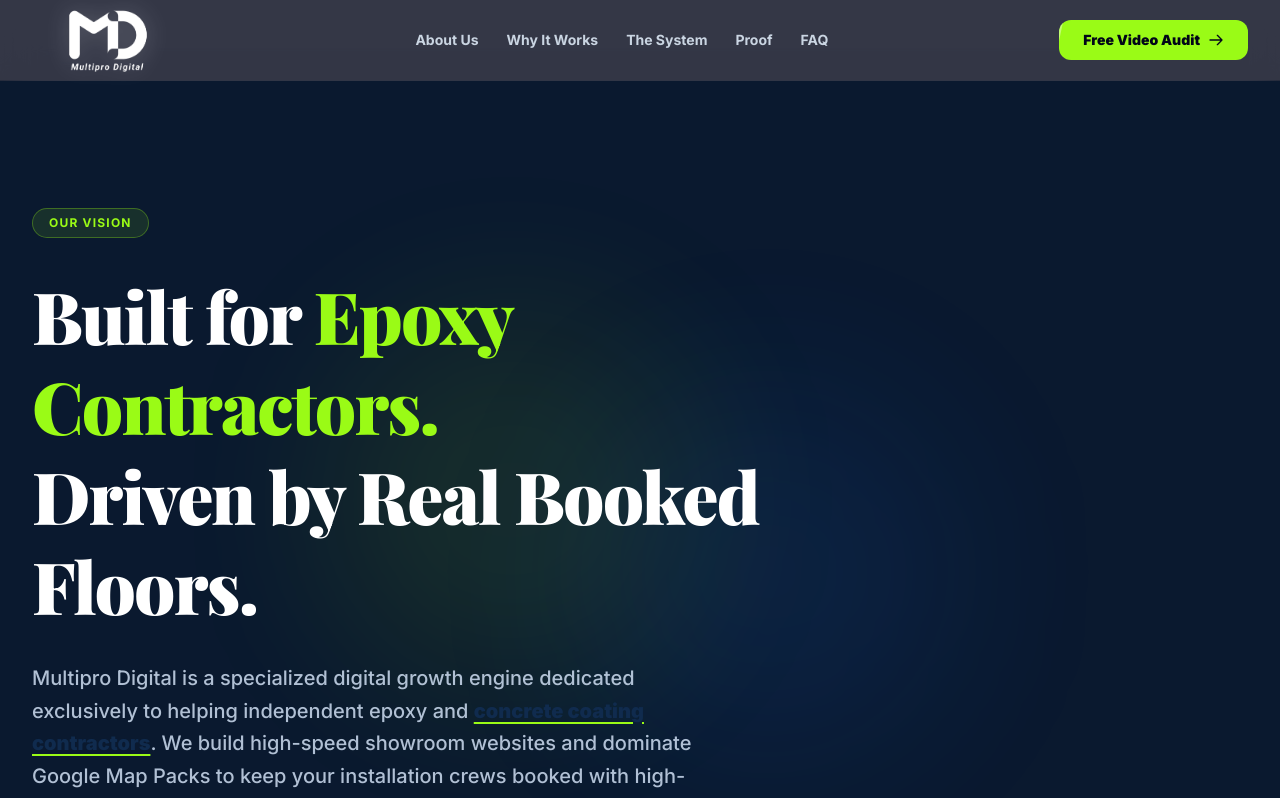
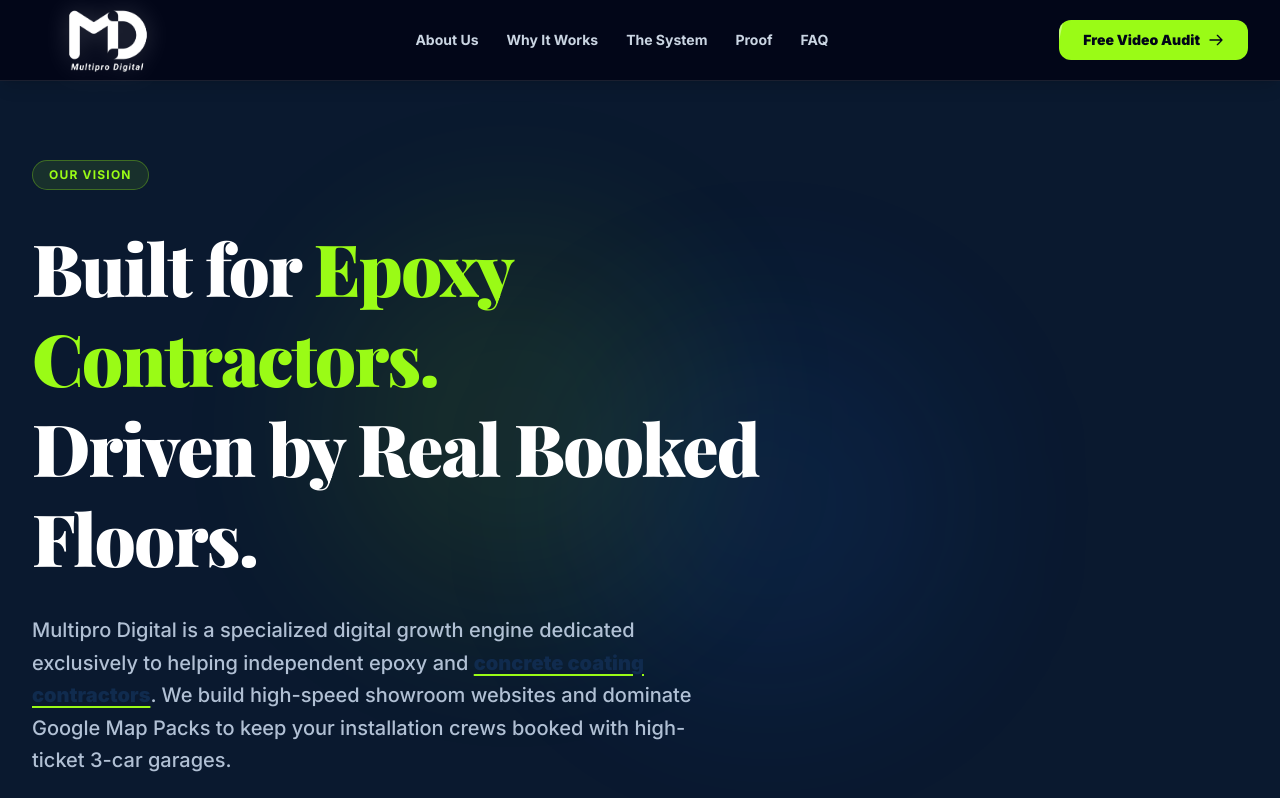
Before and after one commit to mahabubkabir40-ai/multipro-digital, a Next.js app: page /about in a window 1280 px wide. Shown: the top 798 px of the page. Built offline with nearby package versions, Linux system fonts and the light colour scheme; a web font is replaced by a local one.

Commit message:
Lock navbar menu color to solid obsidian dark across all current and future pages

```diff
--- a/src/app/about/page.tsx
+++ b/src/app/about/page.tsx
@@ -17,9 +17,9 @@ export default function AboutPage() {
   ];
 
   return (
-    <main className="flex-grow pt-20">
+    <main className="flex-grow">
       {/* Hero Section */}
-      <section className="relative py-24 md:py-32 overflow-hidden bg-[#0a192f]">
+      <section className="relative pt-32 pb-20 md:pt-40 md:pb-28 overflow-hidden bg-[#0a192f]">
         {/* Premium Dark Gradient Backdrop */}
         <div className="absolute inset-0 bg-[radial-gradient(ellipse_at_top,_var(--tw-gradient-stops))] from-[#1A365D] via-[#0a192f] to-[#0a192f]" />
 
--- a/src/app/contact/page.tsx
+++ b/src/app/contact/page.tsx
@@ -45,7 +45,7 @@ export default function ContactPage() {
 
   return (
     <>
-      <div className="bg-[#0b1f38] min-h-screen pt-32 pb-24 relative overflow-hidden mt-20">
+      <div className="bg-[#0b1f38] min-h-screen pt-32 pb-24 relative overflow-hidden">
         {/* Background Grid Pattern */}
         <div className="absolute inset-0 opacity-[0.03] z-0" style={{ backgroundImage: 'radial-gradient(#0f172a 1px, transparent 1px)', backgroundSize: '40px 40px' }} />
 
--- a/src/components/Navbar.tsx
+++ b/src/components/Navbar.tsx
@@ -8,7 +8,7 @@ export default function Navbar() {
   const [isMenuOpen, setIsMenuOpen] = useState(false);
 
   return (
-    <header className={`fixed w-full z-[100] transition-all duration-300 border-b border-white/10 ${isMenuOpen ? 'bg-slate-950' : 'bg-slate-950/80 backdrop-blur-xl'}`}>
+    <header className="fixed top-0 left-0 right-0 w-full z-[100] bg-slate-950 border-b border-white/10 shadow-lg">
       <div className="max-w-7xl mx-auto px-4 sm:px-6 lg:px-8">
         <div className="flex justify-between items-center h-20">
           {/* Logo */}
@@ -100,7 +100,7 @@ export default function Navbar() {
       </div>
 
       {/* Mobile menu overlay */}
-      <div className={`md:hidden absolute top-20 left-0 w-full bg-slate-950/95 backdrop-blur-2xl border-b border-white/10 z-[100] transition-all duration-500 ease-in-out transform ${isMenuOpen ? 'translate-y-0 opacity-100 visible' : '-translate-y-10 opacity-0 invisible pointer-events-none'}`}>
+      <div className={`md:hidden absolute top-20 left-0 w-full bg-slate-950 border-b border-white/10 z-[100] transition-all duration-300 ease-in-out transform ${isMenuOpen ? 'translate-y-0 opacity-100 visible' : '-translate-y-10 opacity-0 invisible pointer-events-none'}`}>
         <div className="px-6 py-10 space-y-8 flex flex-col text-center">
           <Link href="/about" prefetch={false} onClick={() => setIsMenuOpen(false)} className="text-2xl font-black text-white hover:text-brand-lime transition-colors">About Us</Link>
           <Link href="/#why-it-works" prefetch={false} onClick={() => setIsMenuOpen(false)} className="text-2xl font-black text-white hover:text-brand-lime transition-colors">Why It Works</Link>
```
